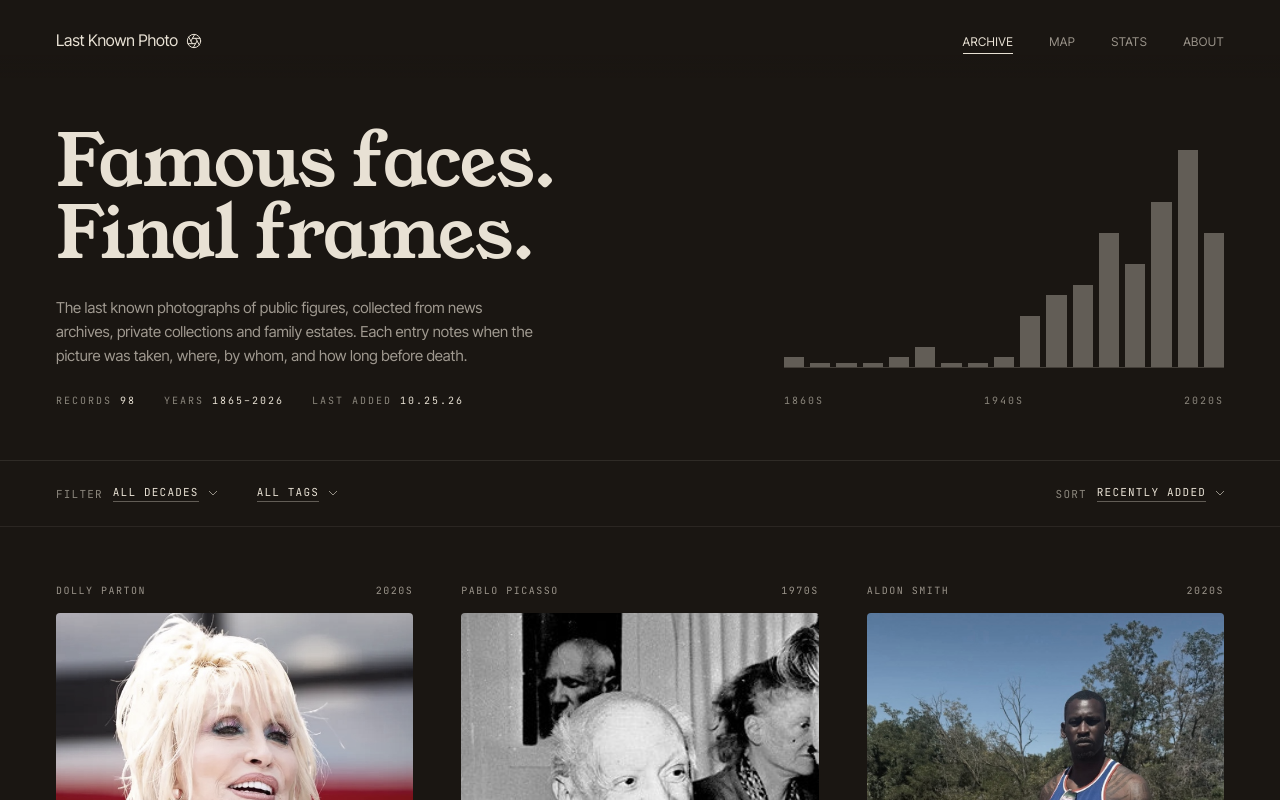
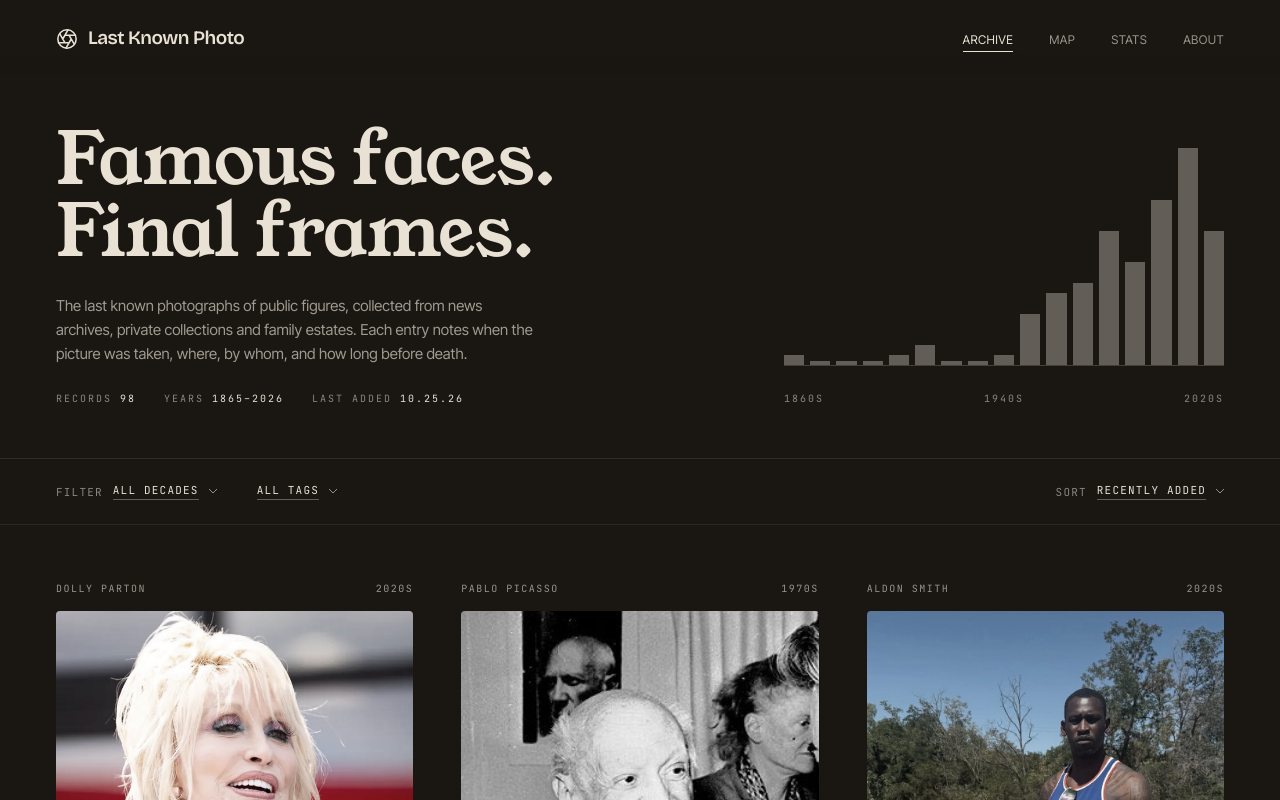
Before and after one commit to mkitzman/lastknownphoto, a Vue app: page / in a window 1280 px wide. Shown: the top 800 px of the page. Built offline with nearby package versions, Linux system fonts and the light colour scheme.

Commit message:
Update header logo to Bricolage Grotesque wordmark

```diff
--- a/index.html
+++ b/index.html
@@ -7,7 +7,7 @@
     <title>Last Known Photo</title>
     <link rel="preconnect" href="https://fonts.googleapis.com" />
     <link rel="preconnect" href="https://fonts.gstatic.com" crossorigin />
-    <link href="https://fonts.googleapis.com/css2?family=Inter+Tight:ital,wght@0,300;0,400;0,500;1,300;1,400&family=JetBrains+Mono:wght@400;500&family=Young+Serif&display=swap" rel="stylesheet" />
+    <link href="https://fonts.googleapis.com/css2?family=Inter+Tight:ital,wght@0,300;0,400;0,500;1,300;1,400&family=JetBrains+Mono:wght@400;500&family=Young+Serif&family=Bricolage+Grotesque:wght@600&display=swap" rel="stylesheet" />
   </head>
   <body>
     <div id="app"></div>
--- a/src/App.vue
+++ b/src/App.vue
@@ -21,11 +21,11 @@ function focusPageHeading() {
     <header class="site-header">
       <RouterLink to="/" class="site-title-block">
         <span class="title-line">
-          Last Known Photo
-          <svg class="shutter-icon" xmlns="http://www.w3.org/2000/svg" viewBox="0 0 24 24" fill="none" stroke="currentColor" stroke-width="1.5" stroke-linecap="round" stroke-linejoin="round" aria-hidden="true">
+          <svg class="shutter-icon" xmlns="http://www.w3.org/2000/svg" viewBox="0 0 24 24" fill="none" stroke="currentColor" stroke-width="1.7" stroke-linecap="round" stroke-linejoin="round" aria-hidden="true">
             <circle cx="12" cy="12" r="10" />
             <path d="M14.31 8l5.74 9.94M9.69 8h11.48M7.38 12l5.74-9.94M9.69 16L3.95 6.06M14.31 16H2.83M16.62 12l-5.74 9.94" />
           </svg>
+          Last Known Photo
         </span>
       </RouterLink>
       <nav class="site-nav">
@@ -73,18 +73,21 @@ function focusPageHeading() {
 
 .title-line {
   display: inline-flex;
-  align-items: center;
-  gap: 8px;
-  font-family: var(--font-sans);
-  font-size: 16px;
-  font-weight: 400;
-  letter-spacing: -0.2px;
+  /* Baseline-align so the header lines the wordmark up with the nav text, not the icon */
+  align-items: baseline;
+  gap: 10px;
+  font-family: 'Bricolage Grotesque', var(--font-sans);
+  font-size: 19px;
+  font-weight: 600;
+  letter-spacing: -0.5px;
+  line-height: 1;
   color: var(--fg);
 }
 
 .shutter-icon {
-  width: 16px;
-  height: 16px;
+  align-self: center;
+  width: 22px;
+  height: 22px;
   flex-shrink: 0;
   transform: rotate(0deg);
   transition: transform 1.5s cubic-bezier(0.2, 0, 0.1, 1);
```
